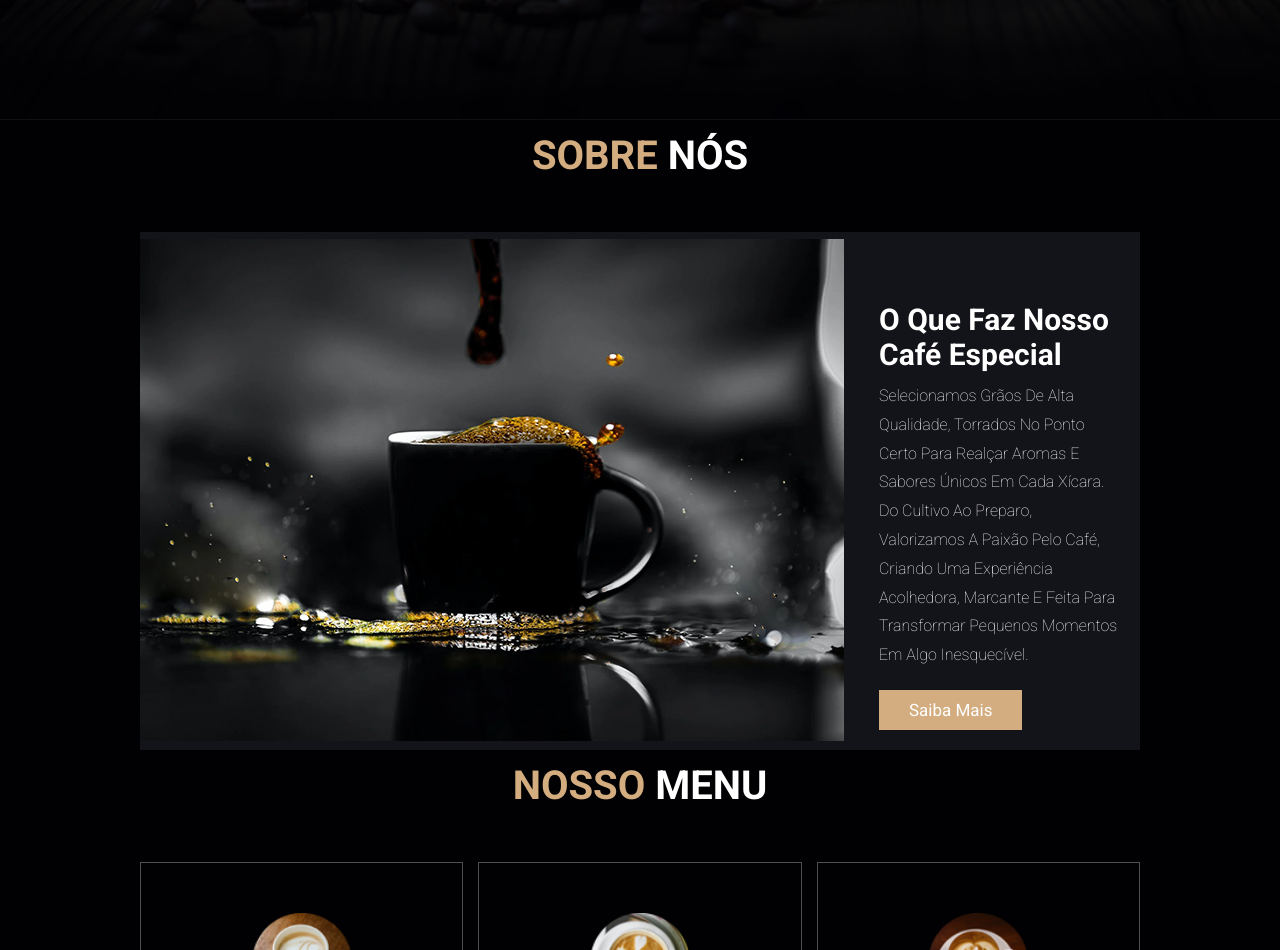
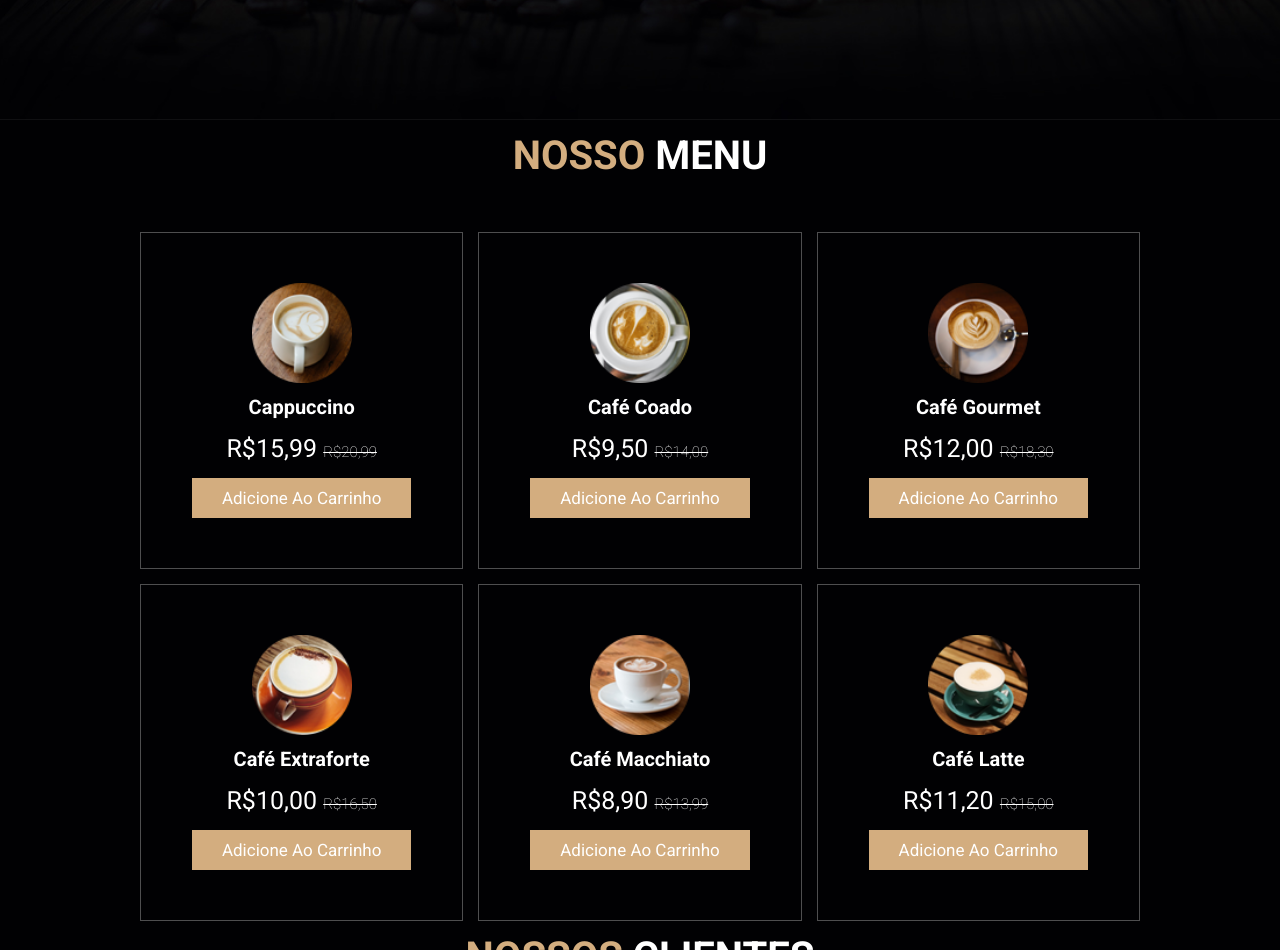
Before and after one commit to davilima-st/cantinho-do-cafe, a plain HTML site: page index.html in a window 1280 px wide. Shown: the part 680-1630 px from the top of the page. Drawn offline with Linux system fonts and the light colour scheme.

Commit message:
Update index.html

```diff
--- a/index.html
+++ b/index.html
@@ -47,21 +47,7 @@
 
     </div>
 
-    <section class="about" id="about">
-        <h2 class="tittle"> Sobre<span> Nós</span></h2>
-        <div class="row">
-            <div class="container-image">
-                <img src="./imagens/about-img.jpg" alt="sobre-nos">
-            </div>
-            <div class="content">
-                <h3>O Que Faz Nosso Café Especial</h3>
-                <p>Selecionamos grãos de alta qualidade, torrados no ponto certo para realçar aromas e sabores únicos em cada xícara. Do cultivo ao preparo, valorizamos a paixão pelo café, criando uma experiência acolhedora, marcante e feita para transformar pequenos momentos em algo inesquecível.</p>
-                <a href="#" class="btn">Saiba Mais</a>
-            </div>
 
-        </div>
-
-    </section>
 
     <section class="menu" id="menu">
         <h2 class="tittle">Nosso <span>Menu</span></h2>
```
